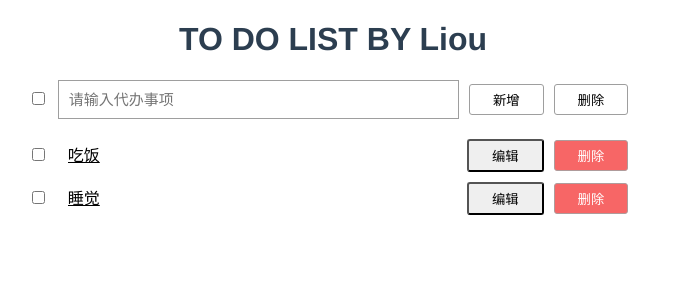
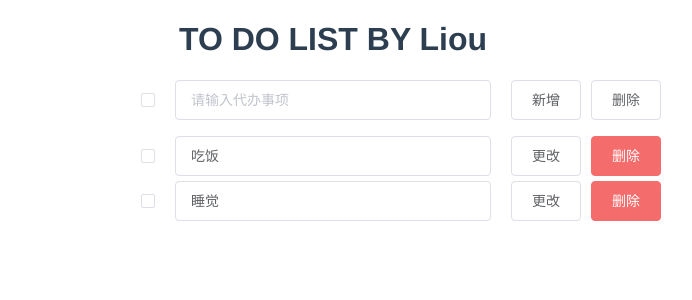
Before and after one commit to liouer/graduateDesign, a Vue app: page / in a window 1280 px wide. Shown: the top 300 px of the page, without its empty margins (307-999 px from the left). Built offline with nearby package versions, Linux system fonts and the light colour scheme.

Commit message:
使用elementUI重组

```diff
--- a/src/App.vue
+++ b/src/App.vue
@@ -1,29 +1,29 @@
 <template>
   <div id="app">
     <h1>{{ todolistTitle }}</h1>
-    <div class="">
+    <div style="">
+      <el-row type="flex" class="row-bg" justify="center" align="middle">
+        <el-col :span="6" style="text-align: right; margin-right: 20px">
+          <el-checkbox v-model="allEvents.isSelect" @change="allSelect()">
+          </el-checkbox>
+        </el-col>
+        <el-col :span="6">
+          <el-input
+            class="input_text"
+            v-model="newEventText"
+            placeholder="请输入代办事项"
+          ></el-input>
+        </el-col>
+        <el-col :span="6" style="text-align: left; margin-left: 20px">
+          <button @click="addEvent()" class="el-button el-button--default">
+            新增
+          </button>
+          <button @click="delEvents()" class="el-button el-button--default">
+            删除
+          </button>
+        </el-col>
+      </el-row>
       <div class="">
-        <input
-          type="checkbox"
-          id="allCheck"
-          v-model="allEvents.isSelect"
-          @change="allSelect()"
-        />
-        <label for="allCheck"> </label>
-        <!-- <span>{{ allEvents.text }}</span> -->
-        <!-- <div style="display: inline"> -->
-        <input
-          class="input_text"
-          v-model="newEventText"
-          placeholder="请输入代办事项"
-        />
-        <!-- </div> -->
-
-        <!-- 全选框 -->
-        <div style="display: inline">
-          <button class="head_btn" @click="addEvent()">新增</button>
-          <button class="head_btn" @click="delEvents()">删除</button>
-        </div>
       </div>
 
       <div class="">
@@ -37,7 +37,6 @@
               @singleSelect="singleSelect"
               @handelEdit="edit"
             ></HelloWorld>
-            <!-- <div class="clean"></div> -->
           </li>
         </ul>
       </div>
@@ -73,10 +72,10 @@ export default {
     };
   },
   methods: {
-    edit(item){
+    edit(item) {
       console.log(item);
-      let editText=prompt("请输入需要修改的内容：");
-      if(editText != null && editText != ''){
+      let editText = prompt("请输入需要修改的内容：");
+      if (editText != null && editText != "") {
         item.eventText = editText; //赋值回给原来的item
       }
     },
@@ -120,7 +119,7 @@ export default {
         item.isSelect = this.allEvents.isSelect; //子复选框等于全选框的勾选状态
       });
     },
-    my(){},
+    my() {},
     // 单选复选框
     singleSelect() {
       //定义一个n来存储用户选了多少个复选框以作判断
@@ -174,19 +173,19 @@ li {
   list-style: none;
   margin-bottom: 5px;
 }
-button {
+/* button {
   margin-right: 10px;
   padding: 5px 23px;
   border-radius: 3px;
-}
-.input_text {
-  width: 30%;
+} */
+/* .input_text {
+  width: 200px;
   margin: 0 10px;
   padding: 10px;
   outline: none;
   border: 1px solid #9e9e9e;
   font-size: 15px;
-}
+} */
 /* .read_text {
   outline: none;
   border: none;
@@ -196,11 +195,11 @@ button {
   padding: 10px;
   font-size: 16px;
 } */
-.head_btn {
+/* .head_btn {
   background: white;
   border: 1px solid #9e9e9e;
-  /* outline: none; */
-}
+  outline: none;
+} */
 /* .del_btn {
   color: white;
   background: #f76666;
--- a/src/components/HelloWorld.vue
+++ b/src/components/HelloWorld.vue
@@ -1,18 +1,22 @@
 <template>
   <div class="hello">
-    <input
-      type="checkbox"
-      name=""
-      id="singleCheck"
-      v-model="item.isSelect"
-      @change="sinSelect()"
-    />
-    <label for="singleCheck"></label>
-    <input class="read_text" v-model="item.eventText" readonly />
-    <div style="display: inline">
-      <button class="done_btn" @click="edit(item)">编辑</button>
-      <button class="del_btn" @click="del(index)">删除</button>
-    </div>
+    <el-row type="flex" class="row-bg" justify="center" align="middle">
+      <el-col :span="6" style="text-align: right; margin-right: 20px">
+        <el-checkbox v-model="item.isSelect" @change="sinSelect()" >
+        </el-checkbox>
+      </el-col>
+      <el-col :span="6">
+        <el-input
+          class="read_text"
+          v-model="item.eventText"
+          readonly
+        ></el-input>
+      </el-col>
+      <el-col :span="6" style="text-align: left; margin-left: 20px">
+        <el-button class="el-button el-button--default" @click="edit(item)">更改</el-button>
+        <el-button class="el-button el-button--danger" @click="del(index)">删除</el-button>
+      </el-col>
+    </el-row>
   </div>
 </template>
 
@@ -22,7 +26,7 @@ export default {
   data() {
     return {};
   },
-  // 获取参数：   参数名：数据类型
+  // 获取父组件参数：   参数名：数据类型
   props: {
     item: Object,
     index: Number,
@@ -31,13 +35,13 @@ export default {
     // 删除单个按钮
     del(index) {
       // this.$emit("delEvent", index); //触发父组件的delEvent方法，并将index传过去
-      this.$parent.delEvent(index);     //在这个子组件中直接调用父组件的方法，结果与上面一行的代码一样
+      this.$parent.delEvent(index); //在这个子组件中直接调用父组件的方法，结果与上面一行的代码一样
     },
     sinSelect() {
       this.$emit("singleSelect");
     },
     edit(item) {
-      this.$emit("handelEdit",item);
+      this.$emit("handelEdit", item);
     },
   },
 };
@@ -52,7 +56,7 @@ export default {
   outline: none;
   border: 1px solid #9e9e9e;
 } */
-.read_text {
+/* .read_text {
   outline: none;
   border: none;
   text-decoration: underline;
@@ -60,7 +64,7 @@ export default {
   margin: 0 10px;
   padding: 10px;
   font-size: 16px;
-}
+} */
 /* .edit_text {
   outline: none;
   border: 1px solid #9e9e9e;
@@ -73,11 +77,11 @@ export default {
   background: white;
   border: 1px solid #9e9e9e;
 } */
-.del_btn {
+/* .del_btn {
   color: white;
   background: #f76666;
   border: 1px solid #af9b9b;
-}
+} */
 /* .clean{
   clear: both;
 } */
--- a/src/main.js
+++ b/src/main.js
@@ -1,6 +1,10 @@
 import Vue from 'vue'
 import App from './App.vue'
 import router from './router'
+// import './plugins/element.js'
+import Element from 'element-ui'
+import 'element-ui/lib/theme-chalk/index.css';
+Vue.use(Element)
 
 Vue.config.productionTip = false
 
--- /dev/null
+++ b/src/plugins/element.js
@@ -0,0 +1,5 @@
+import Vue from 'vue'
+import Element from 'element-ui'
+import '../element-variables.scss'
+
+Vue.use(Element)
```
Also changed, not shown: package.json (+6 -2 lines), src/element-variables.scss (added, +11 -0 lines), 1 other file (tests, documents, lock files or other folders).
